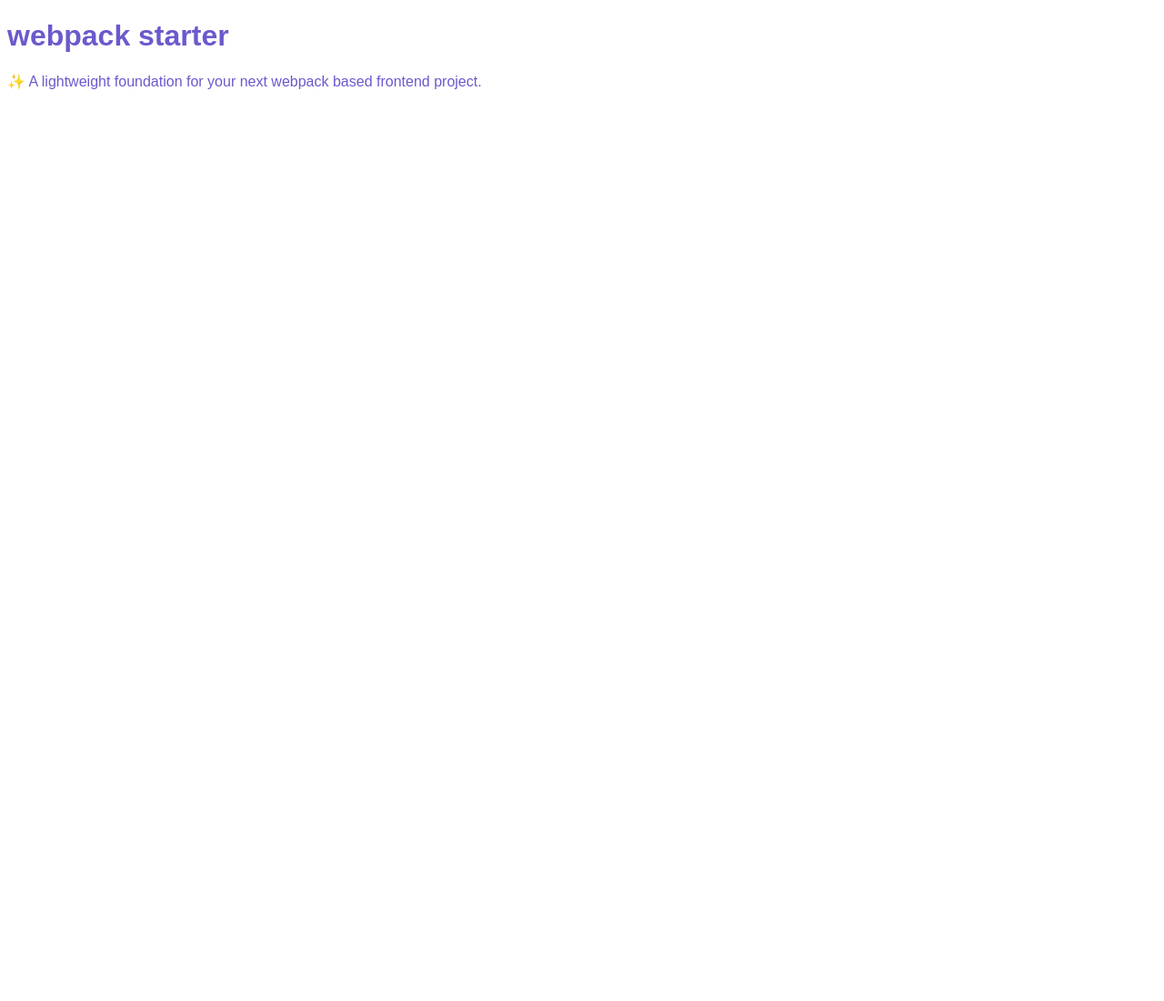
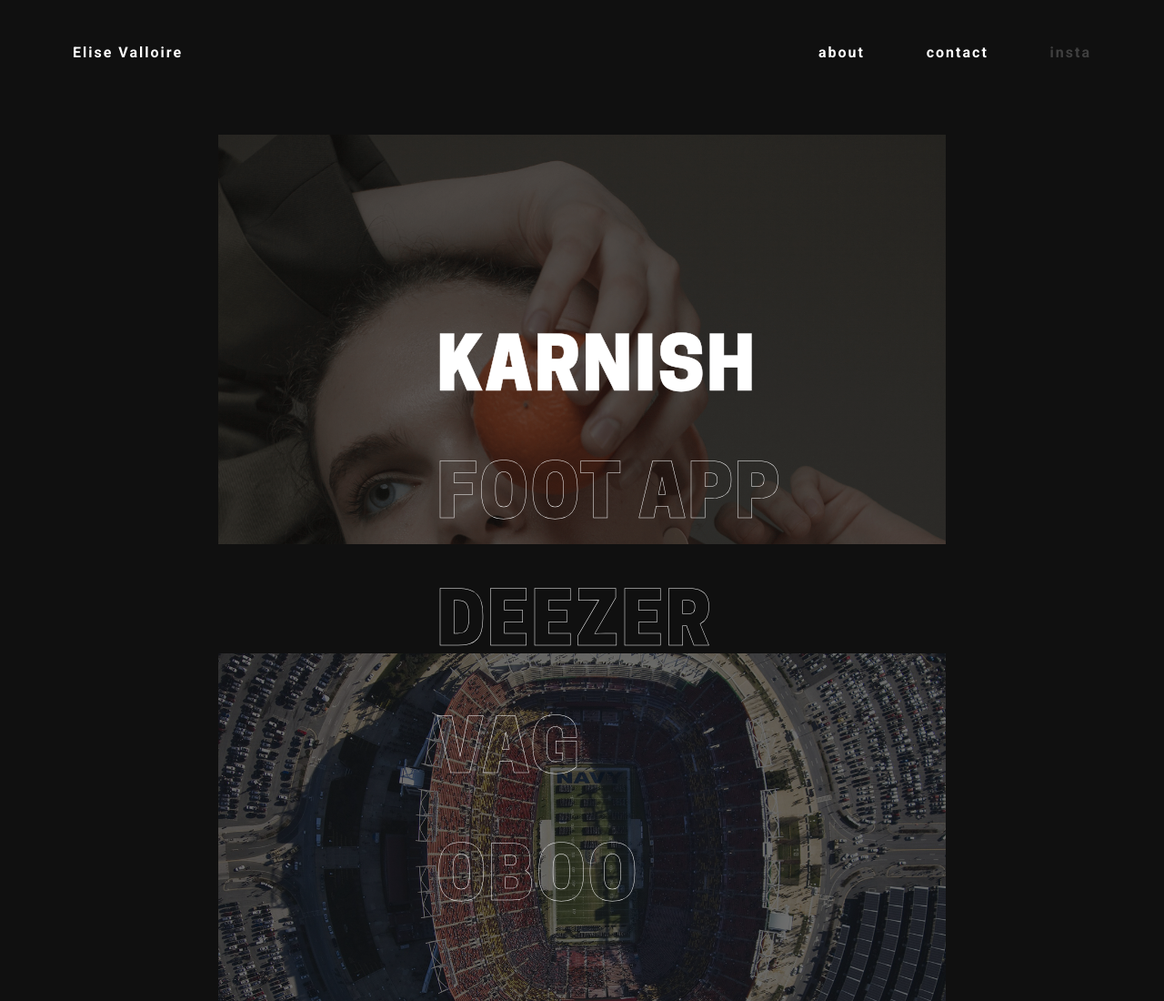
Before and after one commit to Eliiiise/portfolio, a website built with webpack: page src/index.html in a window 1280 px wide. Shown: the top 1100 px of the page at 91% size. Before the commit the page ends 800 px from the top, so only its background shows below. Built offline with nearby package versions, Linux system fonts and the light colour scheme.

Commit message:
init project

```diff
--- a/src/index.html
+++ b/src/index.html
@@ -3,10 +3,38 @@
 <head>
   <meta charset="UTF-8">
   <meta name="viewport" content="width=device-width, initial-scale=1">
-  <title>webpack starterkit</title>
+  <link href="https://fonts.googleapis.com/css?family=Roboto:100,100i,300,300i,400,400i,500,500i,700,700i,900,900i" rel="stylesheet">
+  <title>my portfolio</title>
 </head>
 <body>
-  <h1>webpack starter</h1>
-  <p>✨ A lightweight foundation for your next webpack based frontend project.</p>
+  <div class="wrap">
+    <nav><ul><li>Elise Valloire</li></ul><ul><li>about</li><li>contact</li><li>insta</li></ul></nav>
+    <section>
+      <div class="name">
+        <p class="text1">KARNISH</p>
+        <p class="text2">FOOT APP</p>
+        <p class="text3">DEEZER</p>
+        <p class="text4">VAG</p>
+        <p class="text5">OBOO</p>
+      </div>
+      <div class="images">
+        <img class="img1" src="../public/images/karnish.jpg">
+        <img class="img2" src="../public/images/foot.jpg">
+        <img class="img3" src="../public/images/deezer.jpg">
+        <img class="img4" src="../public/images/vag.jpg">
+        <img class="img5" src="../public/images/oboo.jpg">
+      </div>
+
+      <div class="detector"><div class="nameBack">
+        <p>KARNISH</p>
+        <p>FOOT APP</p>
+        <p>DEEZER</p>
+        <p>VAG</p>
+        <p>OBOO</p>
+      </div></div>
+      <div id="imagePresentation">
+      </div>
+    </section>
+  </div>
 </body>
 </html>
--- /dev/null
+++ b/src/scripts/components/textEffect.js
@@ -0,0 +1,21 @@
+export const textEffect = () => {
+
+window.onscroll = () => {
+    document.querySelector(".name").style.top= window.scrollY/1.95+"px";
+    document.querySelector(".nameBack").style.top= -window.scrollY/2.052+"px";
+    document.querySelector(".images").style.top= -window.scrollY+"px";
+};
+
+for (let i = 1; i < 6; i++) {
+    document.querySelector(".text"+i).addEventListener("click",  () => {
+        document.querySelector(this).classList.add("textChoose");
+        document.querySelector(".img"+i).classList.add("imgChoose");
+        console.log(".text"+i);
+    });
+    document.querySelector(".img"+i).addEventListener("click",  () => {
+        document.querySelector(this).classList.add("imgChoose");
+        document.querySelector(".text"+i).classList.add("textChoose");
+        console.log(".text"+i);
+    });
+}
+};
--- a/src/scripts/index.js
+++ b/src/scripts/index.js
@@ -1,3 +1,4 @@
 import '../styles/index.scss';
+import { textEffect } from "./components/textEffect";
 
-console.log('webpack starterkit');
+textEffect();
--- /dev/null
+++ b/src/styles/abstracts/variables.scss
@@ -0,0 +1 @@
+$black: #101010;
--- /dev/null
+++ b/src/styles/base/global.scss
@@ -0,0 +1,13 @@
+body {
+  background-color: $black;
+  color: white;
+  font-family: 'Roboto', sans-serif;
+}
+
+.wrap {
+  display: flex;
+  flex-wrap: wrap;
+  margin : 0 auto;
+  max-width: 1500px;
+  padding: 0 80px;
+}
--- /dev/null
+++ b/src/styles/base/reset.scss
@@ -0,0 +1,48 @@
+/* http://meyerweb.com/eric/tools/css/reset/
+   v2.0 | 20110126
+   License: none (public domain)
+*/
+
+html, body, div, span, applet, object, iframe,
+h1, h2, h3, h4, h5, h6, p, blockquote, pre,
+a, abbr, acronym, address, big, cite, code,
+del, dfn, em, img, ins, kbd, q, s, samp,
+small, strike, strong, sub, sup, tt, var,
+b, u, i, center,
+dl, dt, dd, ol, ul, li,
+fieldset, form, label, legend,
+table, caption, tbody, tfoot, thead, tr, th, td,
+article, aside, canvas, details, embed,
+figure, figcaption, footer, header, hgroup,
+menu, nav, output, ruby, section, summary,
+time, mark, audio, video {
+	margin: 0;
+	padding: 0;
+	border: 0;
+	font-size: 100%;
+	font: inherit;
+	vertical-align: baseline;
+}
+/* HTML5 display-role reset for older browsers */
+article, aside, details, figcaption, figure,
+footer, header, hgroup, menu, nav, section {
+	display: block;
+}
+body {
+	line-height: 1;
+}
+ol, ul {
+	list-style: none;
+}
+blockquote, q {
+	quotes: none;
+}
+blockquote:before, blockquote:after,
+q:before, q:after {
+	content: '';
+	content: none;
+}
+table {
+	border-collapse: collapse;
+	border-spacing: 0;
+}
--- /dev/null
+++ b/src/styles/base/typography.scss
@@ -0,0 +1,8 @@
+@font-face {
+  font-family: 'cooper_hewittheavy';
+  src: url('../fonts/cooperhewitt-heavy-webfont.woff2') format('woff2'),
+  url('../fonts/cooperhewitt-heavy-webfont.woff') format('woff');
+  font-weight: normal;
+  font-style: normal;
+
+}
--- /dev/null
+++ b/src/styles/components/landing.scss
@@ -0,0 +1,93 @@
+nav {
+  position: fixed;
+  font-weight: 700;
+  display: flex;
+  justify-content: space-between;
+  width: calc( 100% - 160px);
+  margin-top: 50px;
+  max-width: 1500px;
+  z-index: 10;
+}
+
+ul {
+  display: flex;
+  justify-content: space-between;
+  letter-spacing: 2px;
+}
+
+ul:nth-of-type(2) {
+  width: 300px;
+}
+
+li:nth-of-type(3) {
+  opacity: 0.2;
+}
+
+p {
+  font-size: 80px;
+  font-weight: 800;
+  margin: 60px 0;
+  letter-spacing: 2px;
+  font-family: 'cooper_hewittheavy';
+}
+
+section {
+  position: relative;
+  width: 100%;
+}
+
+.name, .nameBack {
+  width: 600px;
+  position: absolute;
+  z-index: 10;
+}
+
+.nameBack {
+  margin:  -60px 0  -70px 400px;
+}
+
+.name {
+  margin:  calc(50vh - 100px) 0px calc(50vh - 110px) 400px;
+}
+
+.name p {
+  color: rgba(0,0,0,0);
+  -webkit-text-stroke: 0.5px;
+  -webkit-text-stroke-color: #fff;
+}
+
+.nameBack p {
+  color: white;
+}
+
+.images {
+  position: absolute;
+  display: flex;
+  flex-direction: column;
+  margin-left: calc( 50% - 400px );
+  margin-top: 88px;
+  transition: transform .25s;
+  will-change: transform;
+}
+
+img {
+  width: 800px;
+  opacity: 0.4;
+  margin:60px 0;
+}
+
+.detector {
+  width: 100%;
+  height: 80px;
+  margin-top: calc( 50vh - 40px);
+  position: fixed;
+  overflow: hidden;
+}
+
+.imgChoose{
+  opacity: 1
+}
+
+.txtChoose{
+  font-size: 100px;
+}
--- a/src/styles/index.scss
+++ b/src/styles/index.scss
@@ -1,6 +1,7 @@
-$body-color: slateblue;
+@import 'abstracts/variables';
 
-body {
-  color: $body-color;
-  font-family: sans-serif;
-}
+@import 'base/reset';
+@import 'base/typography';
+@import 'base/global';
+
+@import 'components/landing';
```
Also changed, not shown: public/images/deezer.jpg (added), public/images/foot.jpg (added), public/images/karnish.jpg (added), public/images/oboo.jpg (added), public/images/vag.jpg (added), src/fonts/cooperhewitt-heavy-webfont.woff (added), src/fonts/cooperhewitt-heavy-webfont.woff2 (added).
